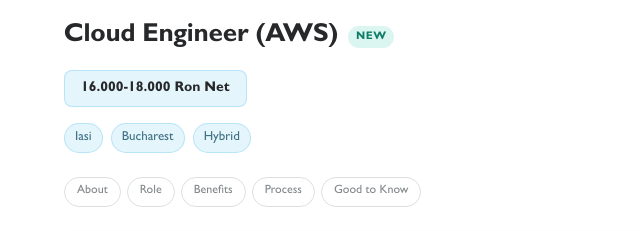
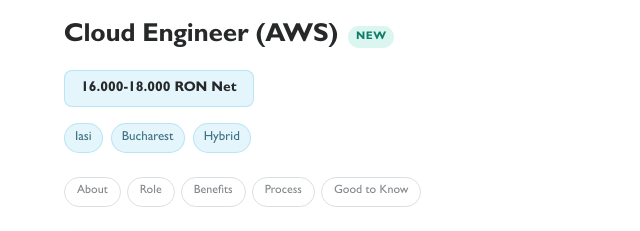
Before and after one commit to craciunpv-arch/job-postings, an Eleventy site: page src/jobs/cloud-engineer-aws.md in a window 1280 px wide. Shown: the part 257-488 px from the top of the page, 0-640 px from the left. Built offline with nearby package versions, Linux system fonts and the light colour scheme; Eleventy itself is replaced by a stand-in of ours; files that its build step writes are made by us from their sources.

Commit message:
Update Job Postings “cloud-engineer-aws”

```diff
--- a/src/jobs/cloud-engineer-aws.md
+++ b/src/jobs/cloud-engineer-aws.md
@@ -1,6 +1,6 @@
 ---
 title: Cloud Engineer (AWS)
-salary: 16.000-18.000 Ron Net
+salary: 16.000-18.000 RON Net
 city: Iasi, Bucharest
 workingType: Hybrid
 status: Open
```
